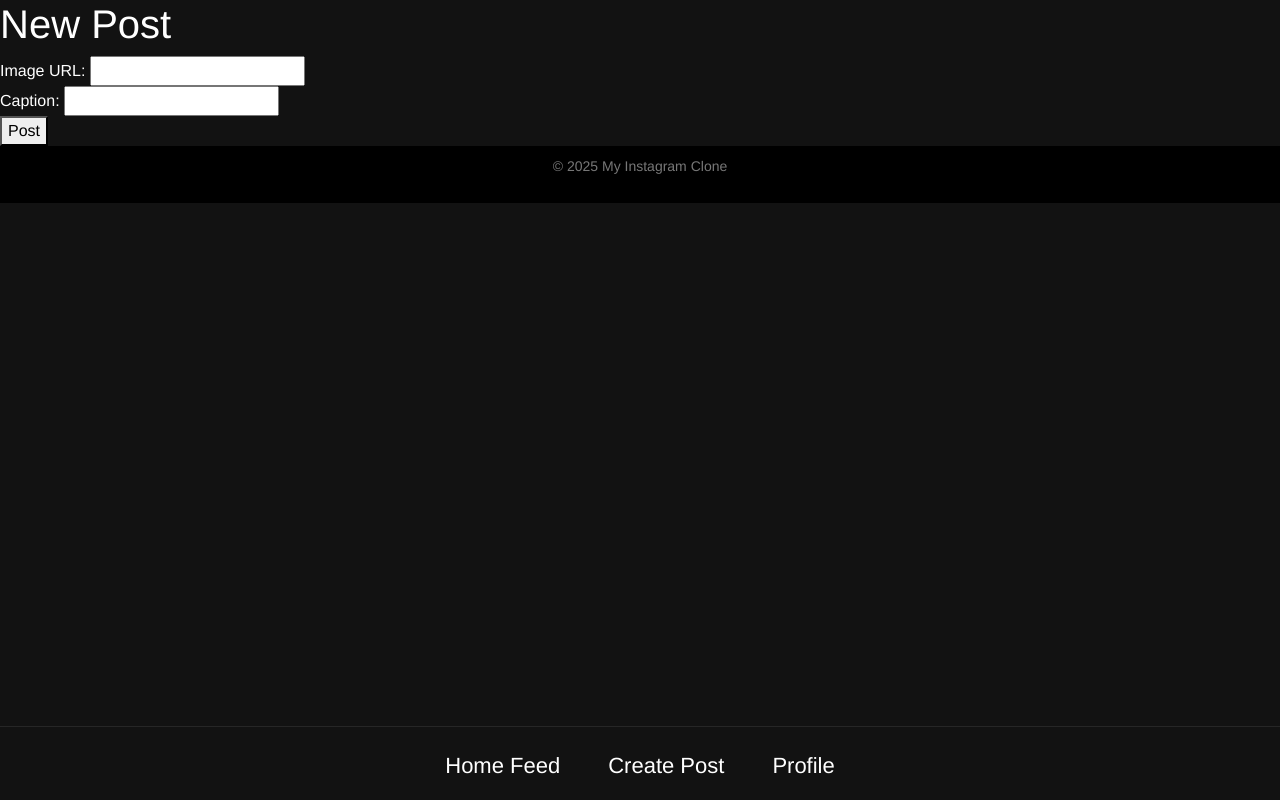
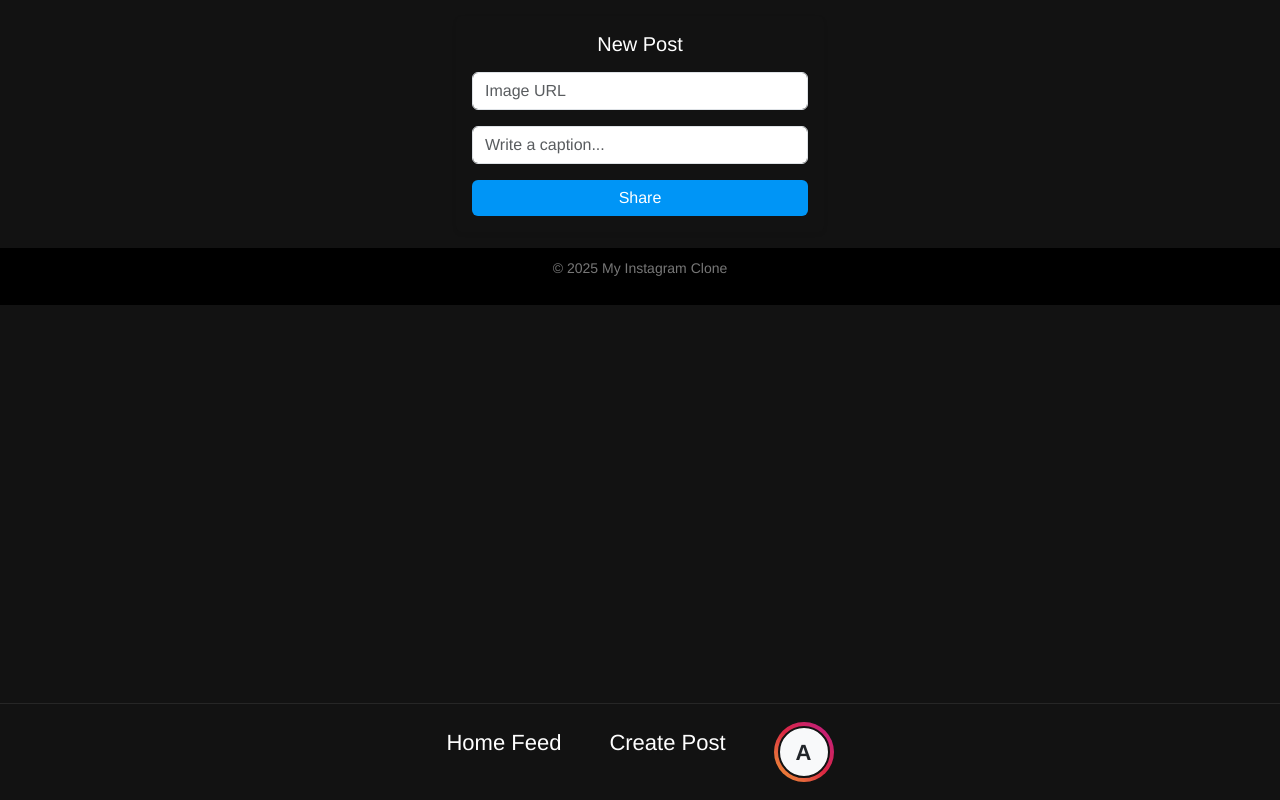
Before and after one commit to alejandroajuarez/instagram-frontend, a React (Vite) app: page /posts/new in a window 1280 px wide. Built offline with nearby package versions, Linux system fonts and the light colour scheme.

Commit message:
fixed styling

```diff
--- a/src/App.jsx
+++ b/src/App.jsx
@@ -7,6 +7,7 @@ import { LoginPage } from "./LoginPage";
 import { PostsPage } from "./PostsPage";
 import { PostsNew } from "./PostsNew";
 import { LogoutLink } from "./LogoutLink";
+import { ProfileShow } from "./ProfileShow";
 
 axios.defaults.baseURL = "http://localhost:3000";
 
@@ -46,6 +47,17 @@ const router = createBrowserRouter([
         element: <PostsNew />,
       },
       {
+        path: "/profile/:id",
+        element: <ProfileShow /> ,
+        loader: ({ params }) => axios.get(`http://localhost:3000/profile/${params.id}.json`).then((response) => response.data),
+
+      },
+      // {
+      //   path: "/profile/:id",
+      //   element: <ProfileShow />,
+      //   loader: ({ params }) => axios.get(`/profile/${params.id}.json`).then((response) => response.data),
+      // },
+      {
         path: "/logout",
         element: <LogoutLink onLogout={handleLogout} />,
       },
--- a/src/Header.jsx
+++ b/src/Header.jsx
@@ -16,9 +16,14 @@ export function Header() {
             </a>
           </li>
           <li className="nav-item px-3">
-            <a className="nav-link" href="/users">
-              <i className="bi bi-person"></i>
-              <div>Profile</div>
+            <a className="nav-link d-flex flex-column align-items-center" href="/profile">
+              <div className="story-circle" style={{ width: '60px', height: '60px' }}>
+                <div className="story-border">
+                  <div className="story-image d-flex justify-content-center align-items-center bg-light text-dark">
+                    A
+                  </div>
+                </div>
+              </div>
             </a>
           </li>
         </ul>
--- a/src/PostsIndex.jsx
+++ b/src/PostsIndex.jsx
@@ -22,11 +22,14 @@ export function PostsIndex({ posts }) {
     </div>
 
     {/* <div className="d-flex flex-column align-items-center"> */}
+
       <h1>Your Feed</h1>
       <div className="row w-100 d-flex justify-content-center">
         {posts.map((post) => (
           <div key={post.id} className="col-12 d-flex justify-content-center mb-4">
             <div className="card shadow" style={{ width: "90%", maxWidth: "500px" }}>
+            <h5 className="card-title"  style={{ fontSize: "20px" }}>{post.user || "Unknown User"}</h5>
+          {/* fix username on post and try to add the profile picture!!!!!!!!!!!! */}
               <img
                 src={post.image_url}
                 className="card-img-top"
@@ -34,8 +37,8 @@ export function PostsIndex({ posts }) {
                 style={{ width: "100%", height: "auto", objectFit: "cover" }}
               />
               <div className="card-body">
-                <h5 className="card-title">{post.user || "Unknown User"}</h5>
-                <p className="card-text">{post.caption}</p>
+                <p className="card-text"><b>{post.user} </b>{post.caption}</p>
+                <p className="card-text" style={{ fontSize: "13px" }}>Posted on {new Date(post.created_at).toLocaleDateString('en-US')}</p>
               </div>
             </div>
           </div>
--- a/src/PostsNew.jsx
+++ b/src/PostsNew.jsx
@@ -1,5 +1,4 @@
 import axios from 'axios';
-// import { Container, Form, Button, Card } from 'react-bootstrap';
 
 export function PostsNew() {
   const handleCreate = (event) => {
@@ -17,34 +16,39 @@ export function PostsNew() {
   };
 
   return (
-  //   <Container className="d-flex justify-content-center">
-  //     <Card className="p-4 shadow w-50">
-  //       <h2 className="text-center">Create a New Post</h2>
-  //       <Form onSubmit={handleCreate}>
-  //         <Form.Group className="mb-3">
-  //           <Form.Label>Upload Image</Form.Label>
-  //           <Form.Control type="text" name="image_url" required />
-  //         </Form.Group>
-  //         <Form.Group className="mb-3">
-  //           <Form.Label>Caption</Form.Label>
-  //           <Form.Control name="caption" type="text" placeholder="Write a caption..." required />
-  //         </Form.Group>
-  //         <Button variant="primary" type="submit" className="w-100">Post</Button>
-  //       </Form>
-  //     </Card>
-  //   </Container>
-  // );
-      <div>
-        <h1>New Post</h1>
-          <form onSubmit={handleCreate}>
-            <div>
-              Image URL: <input name="image_url" type="text" required />
-            </div>
-            <div>
-              Caption: <input name="caption" type="text" required />
-            </div>
-            <button type='submit'>Post</button>
-          </form>
+    <div className="container p-3" style={{ maxWidth: '400px', margin: 'auto' }}>
+      <div className="card shadow-sm p-3">
+        <h5 className="mb-3 text-center">New Post</h5>
+        <form onSubmit={handleCreate}>
+          <div className="mb-3">
+            <input
+              name="image_url"
+              type="text"
+              className="form-control"
+              placeholder="Image URL"
+              required
+            />
+          </div>
+          <div className="mb-3">
+            <input
+              name="caption"
+              type="text"
+              className="form-control"
+              placeholder="Write a caption..."
+              required
+            />
+          </div>
+          <div className="d-grid">
+            <button
+              type="submit"
+              className="btn btn-primary"
+              style={{ backgroundColor: '#0095F6', borderColor: '#0095F6' }}
+            >
+              Share
+            </button>
+          </div>
+        </form>
       </div>
+    </div>
   );
 }
--- /dev/null
+++ b/src/ProfileShow.jsx
@@ -0,0 +1,18 @@
+import { useLoaderData } from "react-router-dom";
+
+export function ProfileShow() {
+  const posts = useLoaderData()
+
+  return (
+    <div className="profile-container">
+      <h1>My Posts</h1>
+      <div className="posts-grid">
+        {posts.map(post => (
+          <div key={post.id} className="post-item">
+            <img src={post.image_url} alt="Post" />
+          </div>
+        ))}
+      </div>
+    </div>
+  );
+}
--- a/src/index.css
+++ b/src/index.css
@@ -116,6 +116,8 @@ body {
   text-align: center;
   padding: 10px;
   font-size: 14px;
+  bottom: 0;
+  position: relative;
 }
 
 /* Story styles */
```
